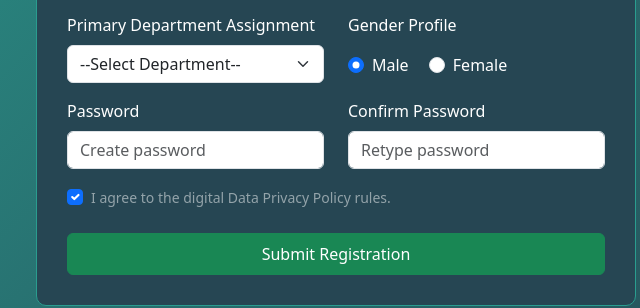
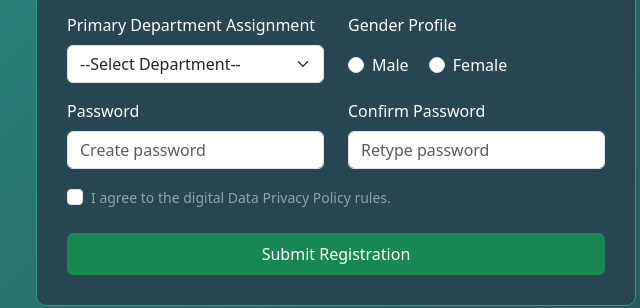
Before and after one commit to mulargernes-dev/My-Registration-Form-LOGIN-and-Register-, a plain HTML site: page register.html in a window 1280 px wide. Shown: the part 386-694 px from the top of the page, 304-944 px from the left. Drawn offline with nearby package versions, Linux system fonts and the light colour scheme.

Commit message:
Update register.html

```diff
--- a/register.html
+++ b/register.html
@@ -82,7 +82,7 @@
             <div class="col-md-6">
                 <label class="form-label d-block">Gender Profile</label>
                 <div class="form-check form-check-inline mt-2">
-                    <input class="form-check-input" type="radio" name="gender" id="male" checked>
+                    <input class="form-check-input" type="radio" name="gender" id="male">
                     <label class="form-check-label" for="male">Male</label>
                 </div>
                 <div class="form-check form-check-inline mt-2">
@@ -107,7 +107,7 @@
 
 
         <div class="mb-4 form-check">
-            <input class="form-check-input" type="checkbox" id="terms" checked required>
+            <input class="form-check-input" type="checkbox" id="terms" required>
             <label class="form-check-label small text-white-50" for="terms">
                 I agree to the digital Data Privacy Policy rules.
             </label>
```
